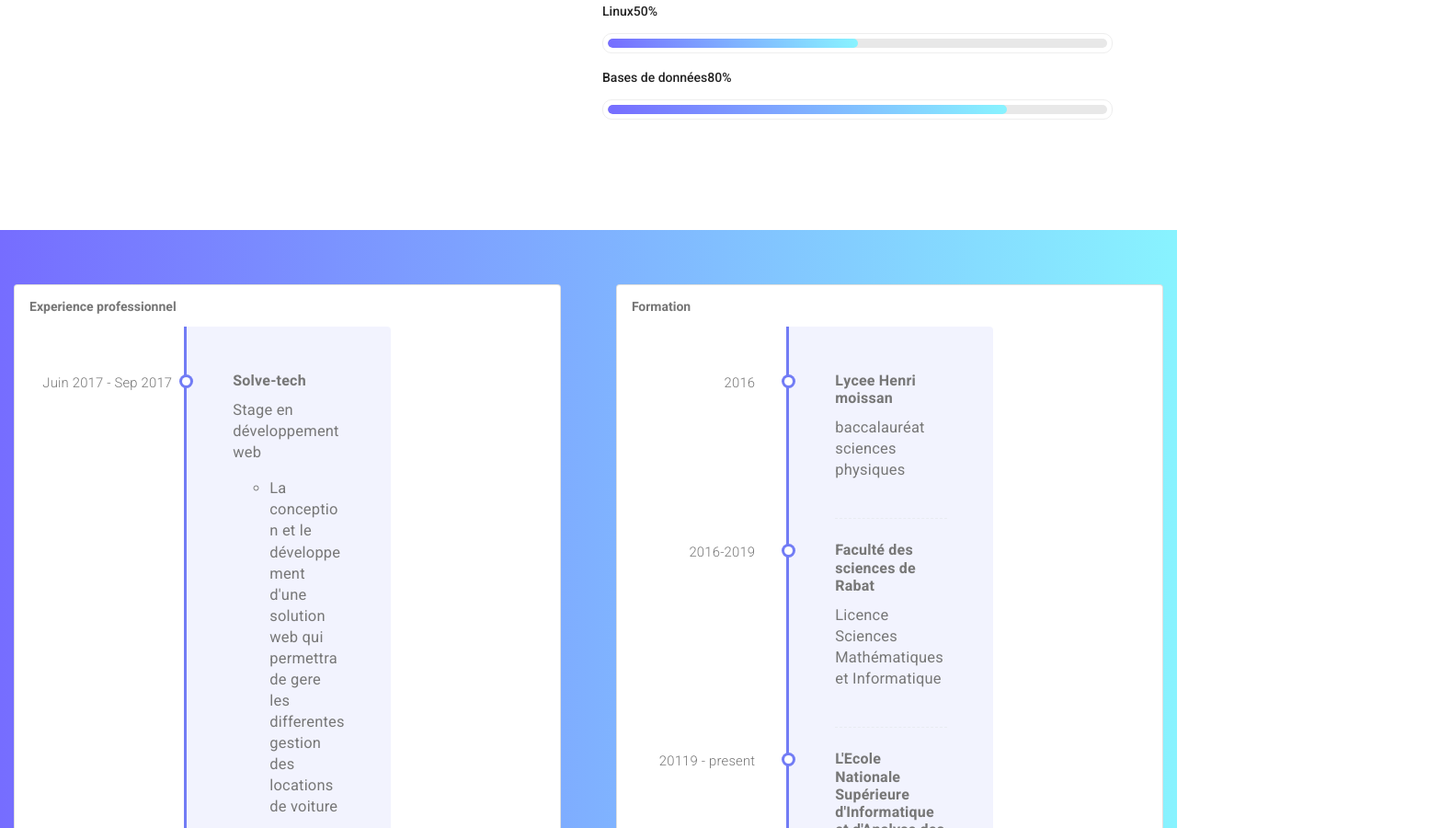
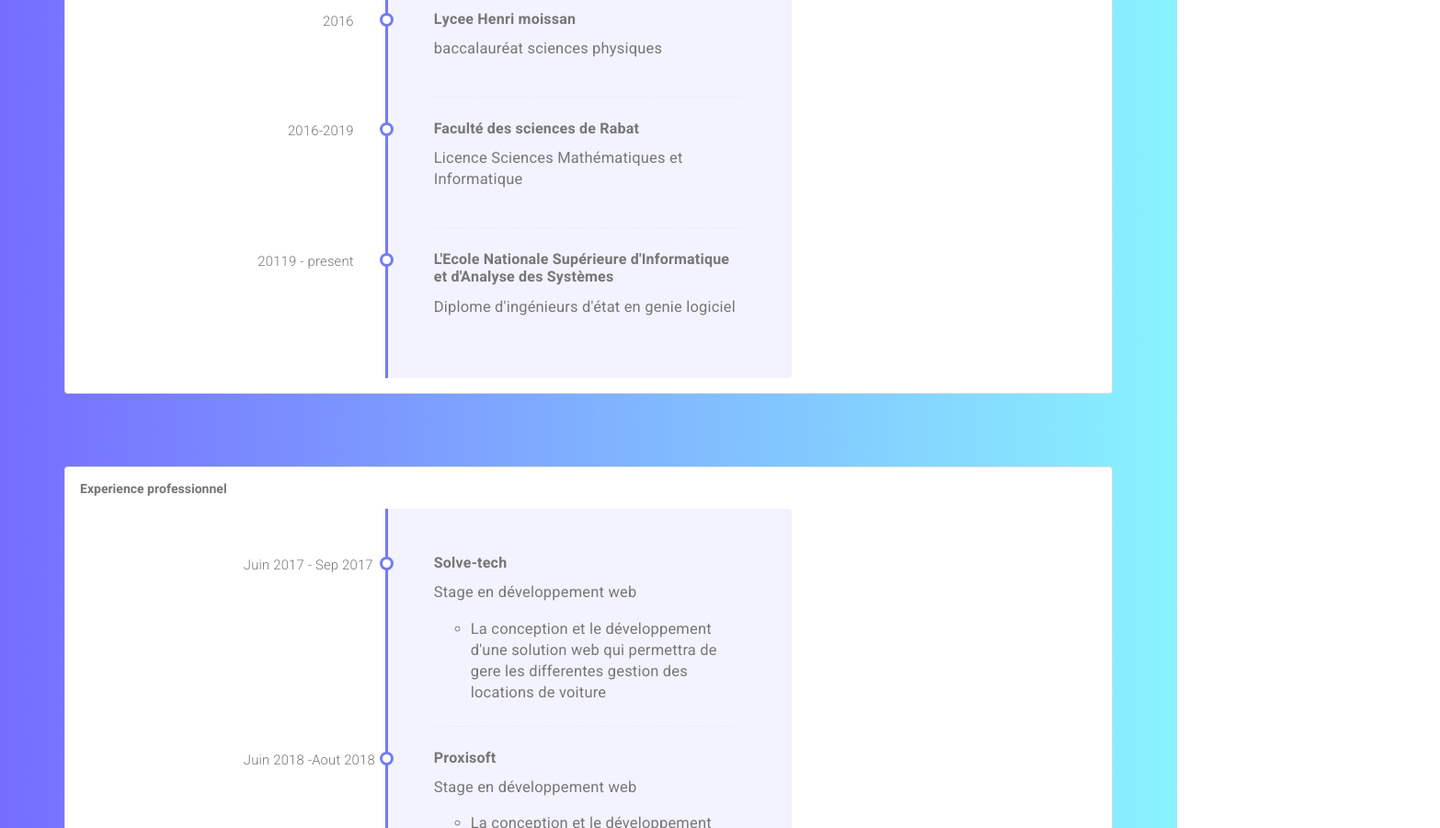
Before and after one commit to younesselabbadi/example_git, a plain HTML site: page index.html in a window 1280 px wide. Shown: the part 1900-2800 px from the top of the page at 92% size, 1566 px wide, since content can reach past the window. Drawn offline with Linux system fonts and the light colour scheme.

Commit message:
Fixing some UI problems

```diff
--- a/css/style.css
+++ b/css/style.css
@@ -60,6 +60,7 @@ a {
   margin: 0px; }
 
 body {
+  margin: 0 !important ;
   line-height: 26px;
   font-size: 16px;
   font-family: "Roboto", sans-serif;
@@ -3119,6 +3120,10 @@ h6 {
 0deg
 , #766dff 0%, #88f3ff 100%);
 }
+.card {
+  margin-top: 5% !important;
+  margin-bottom: 2% !important;
+}
 
 
 /* End Footer Area css
--- a/index.html
+++ b/index.html
@@ -5,7 +5,7 @@
         <meta charset="utf-8">
         <meta name="viewport" content="width=device-width, initial-scale=1, shrink-to-fit=no">
         <link rel="icon" href="img/favicon.png" type="image/png">
-        <title>MeetMe Personal</title>
+        <title>AJA Othmane -- Portfolio</title>
         <!-- Bootstrap CSS -->
         <link rel="stylesheet" href="css/bootstrap.css">
         <link rel="stylesheet" href="vendors/linericon/style.css">
@@ -29,7 +29,7 @@
 					<div class="banner_content">
 						<div class="media">
 							<div class="d-flex">
-								<img src="img/me.jpg" alt="">
+								<img class="img-fluid" src="img/me.jpg" alt="">
 							</div>
 							<div class="media-body">
 								<div class="personal_text">
@@ -152,11 +152,44 @@
         <!--================My Tabs Area =================-->
 		<section class="formation_section" style="background-color: aqua;">
 			<div class="row">
-			<div class="col-md-6">
+			<div class="col-md-12">
 			<div class="container">
 				<div class="row">
 					<div class="col-md-12">
 						<div class="card">
+							<div class="card-body">
+								<h6 class="card-title">Formation</h6>
+								<div id="content">
+									<ul class="timeline">
+										<li class="event" data-date="2016">
+											<h3>Lycee Henri moissan</h3>
+											<p>baccalauréat sciences physiques</p>
+										</li>
+										<li class="event" data-date="2016-2019">
+											<h3>Faculté des sciences de Rabat</h3>
+											<p>Licence Sciences Mathématiques et Informatique</p>
+										</li>
+										<li class="event" data-date="20119 - present">
+											<h3>L'Ecole Nationale Supérieure d'Informatique et d'Analyse des Systèmes</h3>
+											<p>Diplome d'ingénieurs d'état en genie logiciel</p>
+										</li>
+									</ul>
+								</div>
+							</div>
+						</div>
+
+					</div>
+				</div>
+			</div>
+		</div>
+		</div>
+		<div clas="row">
+		<div class="col-md-12">
+			<div class="container">
+				<div class="row">
+					<div class="col-md-12">
+						<div class="card">
+
 							<div class="card-body">
 								<h6 class="card-title">Experience professionnel</h6>
 								<div id="content">
@@ -185,35 +218,6 @@
 												<li>La conception et le développement d'une application de gestion de stock </li>
 												<li>L’étude et l'analyse du besoin client</li>
 											</ul>
-										</li>
-									</ul>
-								</div>
-							</div>
-						</div>
-					</div>
-				</div>
-			</div>
-		</div>
-		<div class="col-md-6">
-			<div class="container">
-				<div class="row">
-					<div class="col-md-12">
-						<div class="card">
-							<div class="card-body">
-								<h6 class="card-title">Formation</h6>
-								<div id="content">
-									<ul class="timeline">
-										<li class="event" data-date="2016">
-											<h3>Lycee Henri moissan</h3>
-											<p>baccalauréat sciences physiques</p>
-										</li>
-										<li class="event" data-date="2016-2019">
-											<h3>Faculté des sciences de Rabat</h3>
-											<p>Licence Sciences Mathématiques et Informatique</p>
-										</li>
-										<li class="event" data-date="20119 - present">
-											<h3>L'Ecole Nationale Supérieure d'Informatique et d'Analyse des Systèmes</h3>
-											<p>Diplome d'ingénieurs d'état en genie logiciel</p>
 										</li>
 									</ul>
 								</div>
```
